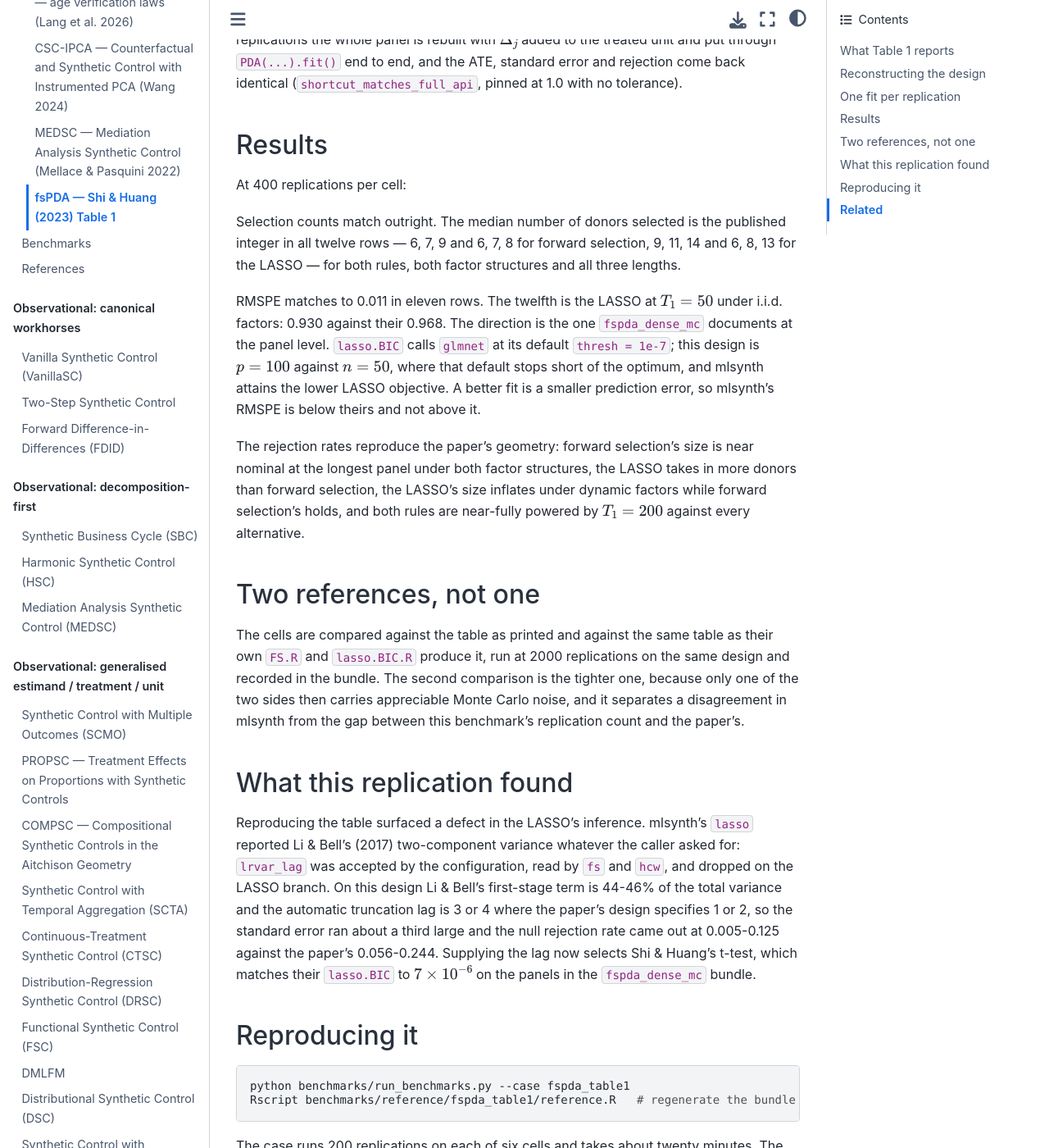
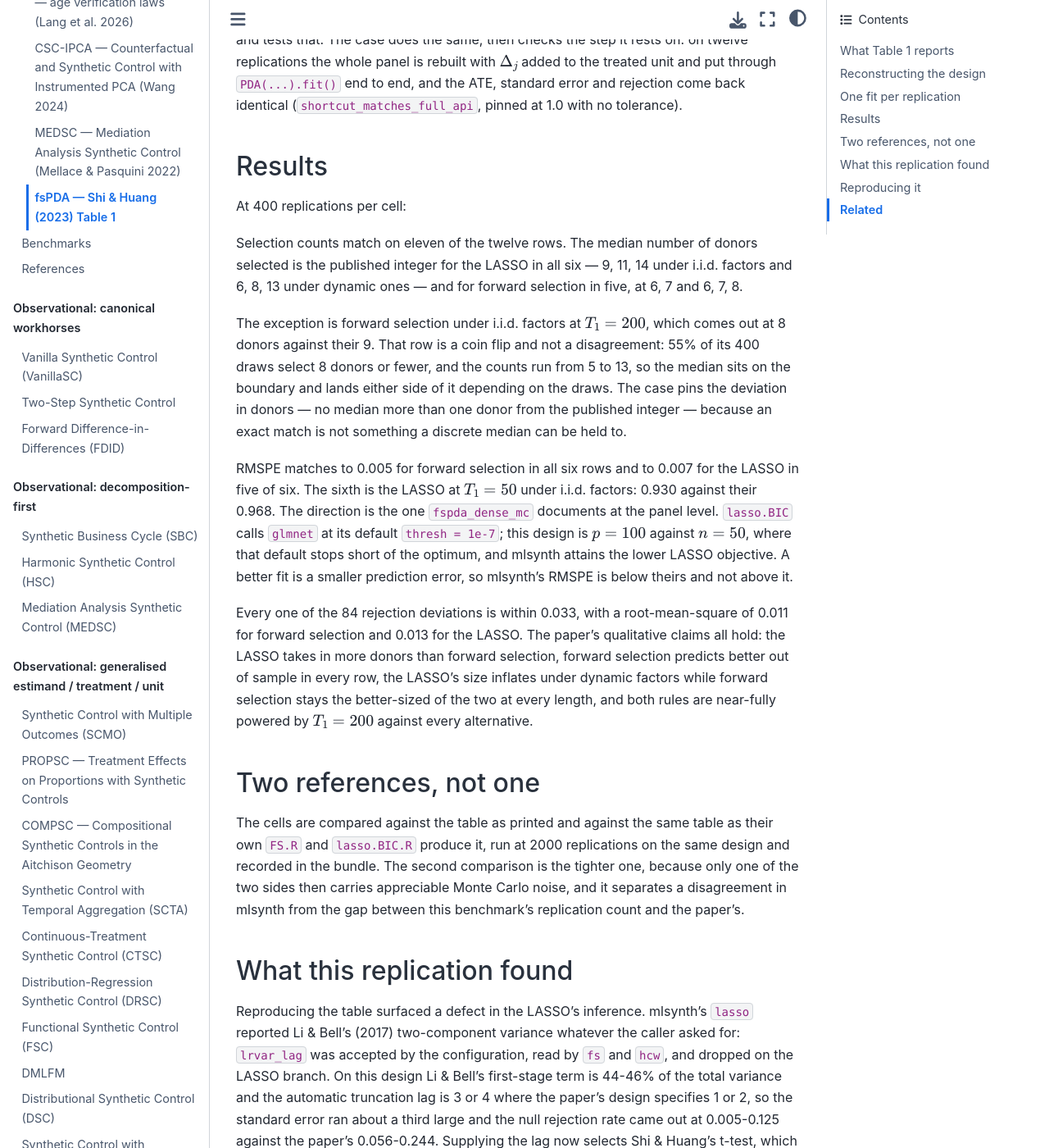
Before and after one commit to jgreathouse9/mlsynth, a Sphinx documentation site: the page built from docs/replications/fspda_table1.rst, in a window 1280 px wide and 1400 px high, scrolled down 1767 px. Shown: the whole window at 82% size. Built offline with Sphinx 7.4.7 and the Sphinx Book theme 1.1.4, drawn with Linux system fonts in a browser that asks for light colours; some of the changed text lies outside the part shown.

Commit message:
Correct the replication page to the measured cells
The page was written before the 400-replication run and claimed all twelve
selection counts exact and RMSPE within 0.011. Eleven are exact, the twelfth is
one donor low, and RMSPE is within 0.005 for forward selection.

```diff
--- a/docs/replications.rst
+++ b/docs/replications.rst
@@ -428,9 +428,9 @@ High-dimensional donor pools
   ``pda_hongkong``). Path B: Table 1 in full, all 108 cells
   (durable: ``fspda_table1``, and see
   :doc:`replications/fspda_table1`) -- the median donor count is
-  the published integer in all twelve rows, RMSPE lands within
-  0.011 in eleven of them, and the rejection rates reproduce the
-  paper's size and power geometry under both factor structures.
+  the published integer in eleven of the twelve rows and one donor
+  low in the twelfth, RMSPE lands within 0.005 for forward
+  selection, and all 84 rejection deviations are within 0.033.
   The same design at mlsynth's *defaults* -- cross-validated
   penalty, Li & Bell variance -- is ``pda_table1``, which is where
   the cost of those defaults is measured. The panel-level check is
--- a/docs/replications/fspda_table1.rst
+++ b/docs/replications/fspda_table1.rst
@@ -9,9 +9,10 @@ fsPDA — Shi & Huang (2023) Table 1
    Table 1 (p. 521). Replication package: ``zhentaoshi/fsPDA`` at ``5f4542c``.
 :Replication type: Path B — the paper's Monte Carlo table, all 108 cells,
    against the published values and against the authors' own estimators.
-:Status: Reproduced. The twelve selection-count cells match exactly; RMSPE
-   matches to 0.011 in eleven of twelve rows; the rejection rates reproduce the
-   paper's size and power geometry.
+:Status: Reproduced. Eleven of the twelve selection-count cells match the
+   published integer exactly and the twelfth is one donor low; RMSPE matches to
+   0.005 for forward selection and to 0.007 for the LASSO outside one row; every
+   rejection deviation is within 0.033.
 :Durable case: ``benchmarks/cases/fspda_table1.py``; bundle
    ``benchmarks/reference/fspda_table1/``.
 
@@ -85,24 +86,35 @@ Results
 
 At 400 replications per cell:
 
-Selection counts match outright. The median number of donors selected is the
-published integer in all twelve rows — 6, 7, 9 and 6, 7, 8 for forward
-selection, 9, 11, 14 and 6, 8, 13 for the LASSO — for both rules, both factor
-structures and all three lengths.
+Selection counts match on eleven of the twelve rows. The median number of
+donors selected is the published integer for the LASSO in all six — 9, 11, 14
+under i.i.d. factors and 6, 8, 13 under dynamic ones — and for forward selection
+in five, at 6, 7 and 6, 7, 8.
 
-RMSPE matches to 0.011 in eleven rows. The twelfth is the LASSO at
-:math:`T_1 = 50` under i.i.d. factors: 0.930 against their 0.968. The direction
-is the one ``fspda_dense_mc`` documents at the panel level. ``lasso.BIC`` calls
-``glmnet`` at its default ``thresh = 1e-7``; this design is :math:`p = 100`
-against :math:`n = 50`, where that default stops short of the optimum, and
-mlsynth attains the lower LASSO objective. A better fit is a smaller prediction
-error, so mlsynth's RMSPE is below theirs and not above it.
+The exception is forward selection under i.i.d. factors at :math:`T_1 = 200`,
+which comes out at 8 donors against their 9. That row is a coin flip and not a
+disagreement: 55% of its 400 draws select 8 donors or fewer, and the counts run
+from 5 to 13, so the median sits on the boundary and lands either side of it
+depending on the draws. The case pins the deviation in donors — no median more
+than one donor from the published integer — because an exact match is not
+something a discrete median can be held to.
 
-The rejection rates reproduce the paper's geometry: forward selection's size is
-near nominal at the longest panel under both factor structures, the LASSO takes
-in more donors than forward selection, the LASSO's size inflates under dynamic
-factors while forward selection's holds, and both rules are near-fully powered
-by :math:`T_1 = 200` against every alternative.
+RMSPE matches to 0.005 for forward selection in all six rows and to 0.007 for
+the LASSO in five of six. The sixth is the LASSO at :math:`T_1 = 50` under
+i.i.d. factors: 0.930 against their 0.968. The direction is the one
+``fspda_dense_mc`` documents at the panel level. ``lasso.BIC`` calls ``glmnet``
+at its default ``thresh = 1e-7``; this design is :math:`p = 100` against
+:math:`n = 50`, where that default stops short of the optimum, and mlsynth
+attains the lower LASSO objective. A better fit is a smaller prediction error,
+so mlsynth's RMSPE is below theirs and not above it.
+
+Every one of the 84 rejection deviations is within 0.033, with a root-mean-square
+of 0.011 for forward selection and 0.013 for the LASSO. The paper's qualitative
+claims all hold: the LASSO takes in more donors than forward selection, forward
+selection predicts better out of sample in every row, the LASSO's size inflates
+under dynamic factors while forward selection stays the better-sized of the two
+at every length, and both rules are near-fully powered by :math:`T_1 = 200`
+against every alternative.
 
 Two references, not one
 -----------------------
@@ -136,11 +148,13 @@ Reproducing it
    python benchmarks/run_benchmarks.py --case fspda_table1
    Rscript benchmarks/reference/fspda_table1/reference.R   # regenerate the bundle
 
-The case runs 200 replications on each of six cells and takes about twenty
-minutes. The replication count is set by the selection-count cells, which are
-the tight ones: subsampled from a 400-replication run, all twelve are exact at
-:math:`M = 400`, and one of 24 half-samples misses by a single donor at
-:math:`M = 200`.
+The case runs 400 replications on each of six cells, spread over up to four
+processes: about fifteen minutes on four cores, three quarters of an hour on
+one. Each replication is addressed by its own seed and touches nothing shared,
+so the numbers do not depend on the worker count. The replication count is set
+by the selection-count cells, which are the tight ones: halving it to 200 costs
+three of the LASSO's six exact matches, because the median of a discrete count
+needs the draws to settle.
 
 Related
 -------
```
